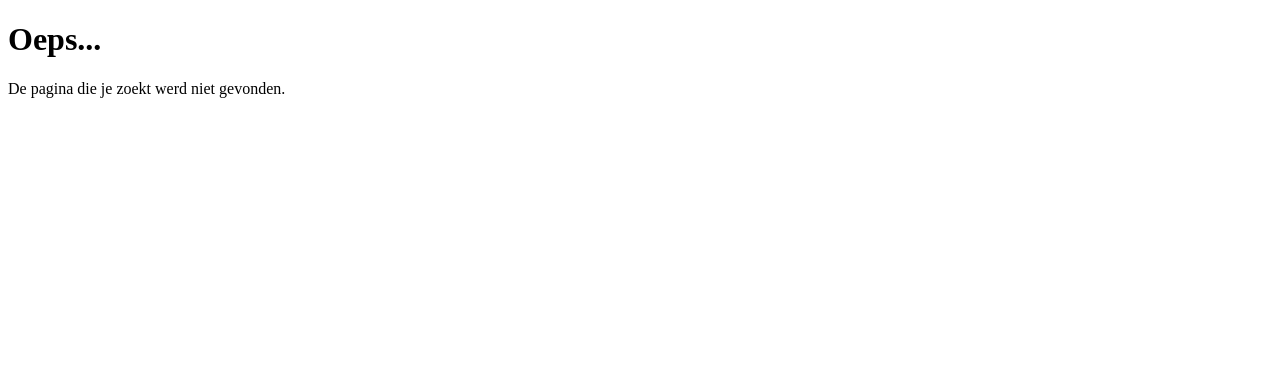
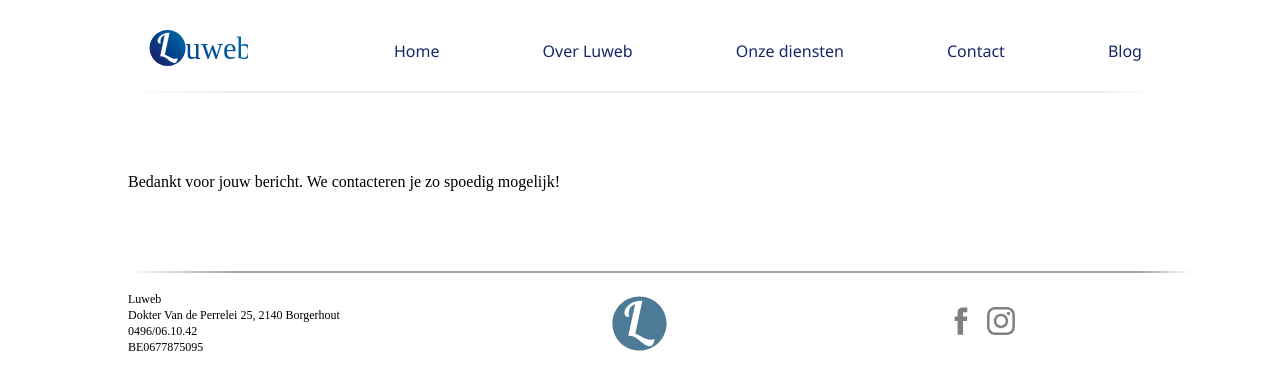
Before and after one commit to derozan10/gatsby-luweb, a Gatsby site: page /Succes in a window 1280 px wide. Before the commit this address had no page. Built offline with nearby package versions, Linux system fonts and the light colour scheme; Gatsby itself is replaced by a stand-in of ours; a web font is replaced by a local one.

Commit message:
added succes page after form submit

```diff
--- a/src/pages/Contact.js
+++ b/src/pages/Contact.js
@@ -15,7 +15,7 @@ const Contact = () => (
                 Voor je het weet, staat je splinternieuwe site <strong>online</strong>!
             </p>
         </Container>
-        <form name="contact" className="contactForm" method="POST" data-netlify="true" data-netlify-honeypot='bot-field'>
+        <form name="contact" className="contactForm" method="POST" data-netlify="true" data-netlify-honeypot='bot-field' action="/succes">
             <input type="hidden" name="form-name" value="contact" />
             <p>
                 <label>Naam
--- /dev/null
+++ b/src/pages/Succes.js
@@ -0,0 +1,17 @@
+import React from 'react'
+import Navbar from '../components/Navbar';
+import Container from '../components/Container';
+import Footer from '../components/Footer';
+
+export default () => {
+    return (
+        <div>
+            <Navbar inverse />
+            <Container >
+                Bedankt voor jouw bericht.
+                We contacteren je zo spoedig mogelijk!
+            </Container>
+            <Footer />
+        </div>
+    )
+}
```
